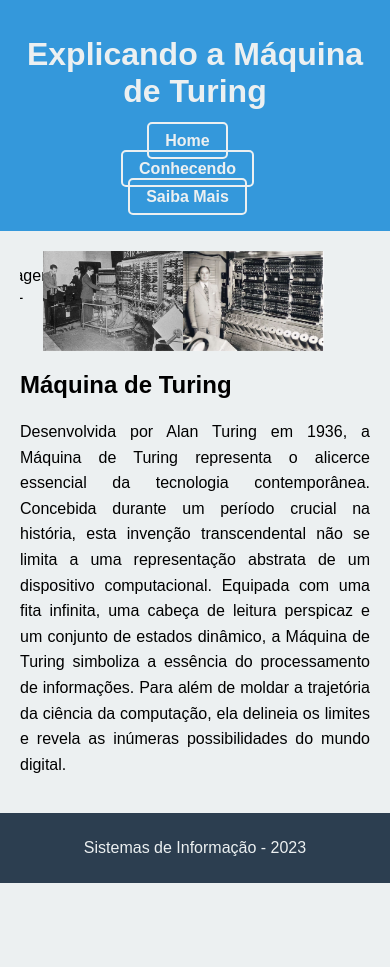
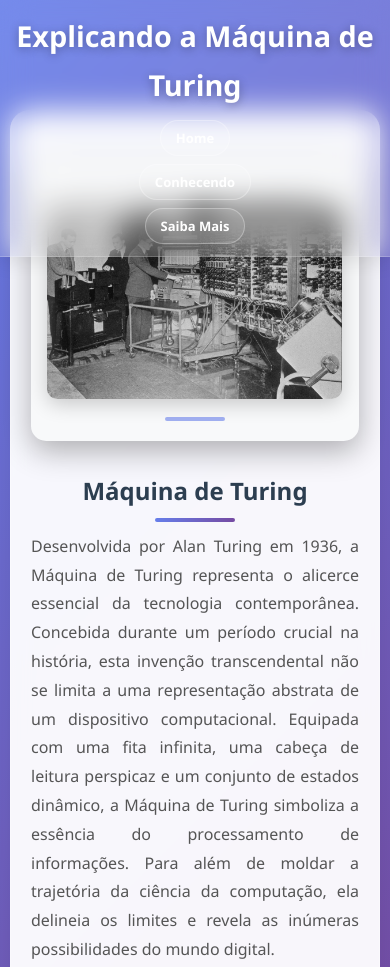
Before and after one commit to josecarlosjccf/projeto-turing, a plain HTML site: page index.html in a window 390 px wide. Shown: the top 967 px of the page. Before the commit the page ends 883 px from the top, so only its background shows below. Drawn offline with Linux system fonts and the light colour scheme.

Commit message:
refactor: refazendo o frontend

```diff
--- a/style.css
+++ b/style.css
@@ -1,124 +1,418 @@
-body {
-  font-family: Marker Felt, fantasy;
+/* Reset básico */
+* {
   margin: 0;
   padding: 0;
-  background-color: #ecf0f1;
-  transition: background-color 0.5s ease-in-out;
-  text-align: justify;
+  box-sizing: border-box;
 }
 
-header {
-  background-color: #3498db;
-  color: #ecf0f1;
-  padding: 20px;
-  text-align: center;
+body {
+  font-family: 'Segoe UI', Tahoma, Geneva, Verdana, sans-serif;
+  margin: 0;
+  padding: 0;
+  background: linear-gradient(135deg, #667eea 0%, #764ba2 100%);
+  min-height: 100vh;
+  transition: all 0.3s ease;
+  text-align: justify;
+  line-height: 1.7;
 }
 
+/* Header moderno */
+header {
+  background: rgba(255, 255, 255, 0.1);
+  backdrop-filter: blur(15px);
+  border-bottom: 1px solid rgba(255, 255, 255, 0.2);
+  color: white;
+  padding: 15px 20px;
+  text-align: center;
+  box-shadow: 0 4px 20px rgba(0, 0, 0, 0.1);
+  position: fixed;
+  top: 0;
+  left: 0;
+  right: 0;
+  z-index: 100;
+  transition: transform 0.3s ease, opacity 0.3s ease;
+  transform: translateY(0);
+}
+
+/* Efeito de esconder header no scroll */
+body:not(:hover) header {
+  animation: hideOnScroll 0.3s ease-out forwards;
+}
+
+body:hover header {
+  animation: showOnScroll 0.3s ease-out forwards;
+}
+
+@keyframes hideOnScroll {
+  to {
+    transform: translateY(-100%);
+    opacity: 0;
+  }
+}
+
+@keyframes showOnScroll {
+  from {
+    transform: translateY(-100%);
+    opacity: 0;
+  }
+  to {
+    transform: translateY(0);
+    opacity: 1;
+  }
+}
+
+/* Header compacto */
 header h1 {
   cursor: pointer;
+  font-size: 1.8rem;
+  font-weight: 700;
+  text-shadow: 0 2px 10px rgba(0, 0, 0, 0.3);
+  margin-bottom: 10px;
+  transition: transform 0.3s ease;
+}
+
+header h1:hover {
+  transform: scale(1.02);
+}
+
+/* Espaçamento para compensar o header fixo */
+body {
+  padding-top: 120px;
 }
 
 nav ul {
   list-style-type: none;
+  display: flex;
+  justify-content: center;
+  gap: 15px;
+  flex-wrap: wrap;
   margin: 0;
-  padding: 0;
 }
 
 nav li {
-  display: inline;
-  margin-right: 15px;
+  display: inline-block;
 }
 
 nav a {
   text-decoration: none;
-  color: #ecf0f1;
-  font-weight: bold;
-  font-size: 16px;
-  border: 2px solid #ecf0f1;
-  padding: 8px 16px;
-  border-radius: 5px;
-  transition: color 0.3s ease-in-out, background-color 0.3s ease-in-out;
+  color: white;
+  font-weight: 600;
+  font-size: 14px;
+  padding: 8px 20px;
+  border-radius: 25px;
+  background: rgba(255, 255, 255, 0.1);
+  border: 1px solid rgba(255, 255, 255, 0.3);
+  transition: all 0.3s ease;
+  display: inline-block;
 }
 
 nav a:hover {
-  color: #2980b9;
-  background-color: #ecf0f1;
+  background: rgba(255, 255, 255, 0.2);
+  border-color: rgba(255, 255, 255, 0.5);
+  transform: translateY(-1px);
+  box-shadow: 0 3px 10px rgba(0, 0, 0, 0.2);
+}
+
+/* Container principal */
+section {
+  background: rgba(255, 255, 255, 0.95);
+  margin: 30px 20px;
+  padding: 40px;
+  border-radius: 20px;
+  box-shadow: 0 15px 35px rgba(0, 0, 0, 0.1);
+  backdrop-filter: blur(10px);
+  border: 1px solid rgba(255, 255, 255, 0.3);
+  transition: all 0.3s ease;
+}
+
+section:hover {
+  transform: translateY(-5px);
+  box-shadow: 0 25px 50px rgba(0, 0, 0, 0.15);
+}
+
+/* Carrossel modernizado */
+#carousel {
+  position: relative;
+  width: 100%;
+  height: 500px;
+  margin: 30px 0;
+  border-radius: 15px;
+  overflow: hidden;
+  box-shadow: 0 10px 30px rgba(0, 0, 0, 0.3);
+  background: #f8f9fa;
+  display: flex;
+  align-items: center;
+  justify-content: center;
+}
+
+#carousel img {
+  position: absolute;
+  max-width: 90%;
+  max-height: 90%;
+  width: auto;
+  height: auto;
+  object-fit: contain;
+  opacity: 0;
+  transition: opacity 1s ease-in-out;
+  animation: slideShow 12s infinite;
+  border-radius: 10px;
+  box-shadow: 0 5px 20px rgba(0, 0, 0, 0.2);
+}
+
+#carousel img:nth-child(1) {
+  animation-delay: 0s;
+}
+
+#carousel img:nth-child(2) {
+  animation-delay: 4s;
+}
+
+#carousel img:nth-child(3) {
+  animation-delay: 8s;
+}
+
+@keyframes slideShow {
+  0%, 25% {
+    opacity: 1;
+    transform: scale(1);
+  }
+  33.33%, 100% {
+    opacity: 0;
+    transform: scale(1.02);
+  }
+}
+
+/* Indicadores do carrossel */
+#carousel::after {
+  content: '';
+  position: absolute;
+  bottom: 20px;
+  left: 50%;
+  transform: translateX(-50%);
+  width: 60px;
+  height: 4px;
+  background: rgba(102, 126, 234, 0.6);
+  border-radius: 2px;
+  z-index: 2;
+}
+
+/* Títulos e texto */
+h2 {
+  color: #2c3e50;
+  font-size: 2.2rem;
+  margin: 30px 0 20px 0;
+  text-align: center;
+  position: relative;
+  font-weight: 700;
+}
+
+h2::after {
+  content: '';
+  position: absolute;
+  bottom: -10px;
+  left: 50%;
+  transform: translateX(-50%);
+  width: 80px;
+  height: 4px;
+  background: linear-gradient(90deg, #667eea, #764ba2);
+  border-radius: 2px;
+}
+
+section p {
+  font-size: 1.1rem;
+  line-height: 1.8;
+  margin-bottom: 20px;
+  color: #555;
+  transition: all 0.3s ease;
+  text-align: justify;
+}
+
+section p:hover {
+  color: #333;
+  transform: translateX(5px);
+}
+
+section p strong {
+  color: #2c3e50;
+  font-weight: 700;
+  font-size: 1.15rem;
+}
+
+/* Footer moderno */
+footer {
+  background: rgba(44, 62, 80, 0.95);
+  backdrop-filter: blur(10px);
+  color: white;
+  padding: 20px;
+  text-align: center;
+  margin-top: 40px;
+  border-top: 1px solid rgba(255, 255, 255, 0.1);
+}
+
+footer p {
+  font-size: 1rem;
+  font-weight: 500;
+  letter-spacing: 1px;
+}
+
+/* Botão moderno */
+.button {
+  display: inline-block;
+  padding: 15px 30px;
+  margin: 20px 10px;
+  background: linear-gradient(45deg, #667eea, #764ba2);
+  color: white;
+  text-decoration: none;
+  font-weight: 600;
+  border-radius: 50px;
+  transition: all 0.3s ease;
+  border: none;
+  cursor: pointer;
+  text-transform: uppercase;
+  letter-spacing: 1px;
+}
+
+.button:hover {
+  transform: translateY(-3px);
+  box-shadow: 0 10px 25px rgba(0, 0, 0, 0.2);
+  background: linear-gradient(45deg, #5a6fd8, #6a4190);
+}
+
+/* Página Saiba Mais */
+.video-container {
+  display: flex;
+  flex-direction: column;
+  align-items: center;
+  gap: 30px;
+  margin: 40px 0;
+}
+
+.video-container iframe {
+  border-radius: 15px;
+  box-shadow: 0 10px 30px rgba(0, 0, 0, 0.2);
+  transition: transform 0.3s ease;
+}
+
+.video-container iframe:hover {
+  transform: scale(1.02);
+}
+
+.video-container img {
+  max-width: 300px;
+  border-radius: 15px;
+  box-shadow: 0 10px 30px rgba(0, 0, 0, 0.2);
+  transition: all 0.3s ease;
+}
+
+.video-container img:hover {
+  transform: scale(1.05);
+  box-shadow: 0 15px 40px rgba(0, 0, 0, 0.3);
+}
+
+/* Responsividade */
+@media (max-width: 768px) {
+  body {
+    padding-top: 100px;
+  }
+
+  header {
+    padding: 12px 15px;
+  }
+
+  h1 {
+    font-size: 1.6rem;
+  }
+
+  nav ul {
+    flex-direction: column;
+    gap: 8px;
+  }
+
+  nav a {
+    padding: 6px 15px;
+    font-size: 13px;
+  }
+
+  section {
+    margin: 20px 10px;
+    padding: 25px;
+  }
+
+  #carousel {
+    height: 350px;
+  }
+
+  h2 {
+    font-size: 1.8rem;
+  }
+
+  section p {
+    font-size: 1rem;
+  }
+
+  .video-container iframe {
+    width: 100%;
+    max-width: 400px;
+    height: 225px;
+  }
+}
+
+@media (max-width: 480px) {
+  body {
+    padding-top: 90px;
+  }
+
+  h1 {
+    font-size: 1.4rem;
   }
 
   section {
     padding: 20px;
-  text-align: justify;
-  transition: opacity 0.5s ease-in-out;
-}
-
-section p {
-  line-height: 1.6;
-  transition: transform 0.3s ease-in-out;
-}
-
-footer {
-  background-color: #2c3e50;
-  color: #ecf0f1;
-  padding: 10px;
-  text-align: center;
   }
 
   #carousel {
-  display: flex;
-  overflow: hidden;
+    height: 280px;
   }
 
-#carousel img {
-  max-width: 40%;
-  height: auto;
-  animation: carouselAnimation 10s linear infinite;
+  h2 {
+    font-size: 1.5rem;
   }
 
-@keyframes carouselAnimation {
-  0% {
-    transform: translateX(0);
-  }
-  25% {
-    transform: translateX(-25%);
-  }
-  50% {
-    transform: translateX(-50%);
-  }
-  75% {
-    transform: translateX(-75%);
-  }
-  100% {
-    transform: translateX(0);
+  .video-container iframe {
+    height: 200px;
   }
 }
 
-.button {
-  display: inline-block;
-  padding: 10px 20px;
-  margin-top: 10px;
-  background-color: #3498db;
-  color: #ecf0f1;
-  text-decoration: none;
-  font-weight: bold;
-  border-radius: 5px;
-  transition: background-color 0.3s ease-in-out;
+/* Animações sutis */
+@keyframes fadeInUp {
+  from {
+    opacity: 0;
+    transform: translateY(30px);
+  }
+  to {
+    opacity: 1;
+    transform: translateY(0);
+  }
 }
 
-.button:hover {
-  background-color: #2980b9;
+section {
+  animation: fadeInUp 0.8s ease-out;
 }
 
-@media (max-width: 768px) {
-  header {
-    padding: 15px;
+/* Scrollbar customizada */
+::-webkit-scrollbar {
+  width: 8px;
 }
 
-  nav li {
-    display: block;
-    margin-bottom: 10px;
+::-webkit-scrollbar-track {
+  background: rgba(255, 255, 255, 0.1);
 }
 
-  #carousel img {
-    animation: carouselAnimation 15s linear infinite;
+::-webkit-scrollbar-thumb {
+  background: linear-gradient(45deg, #667eea, #764ba2);
+  border-radius: 4px;
 }
+
+::-webkit-scrollbar-thumb:hover {
+  background: linear-gradient(45deg, #5a6fd8, #6a4190);
 }
```
Lines whose indentation alone changed are shown as unchanged.
